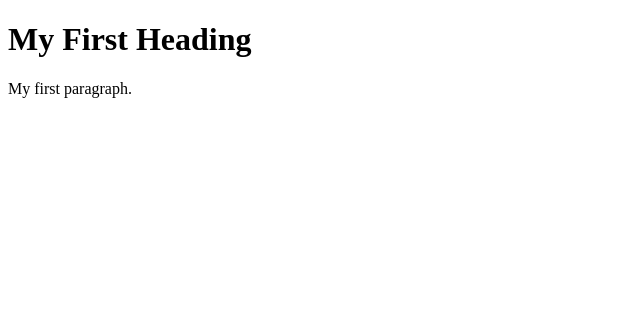
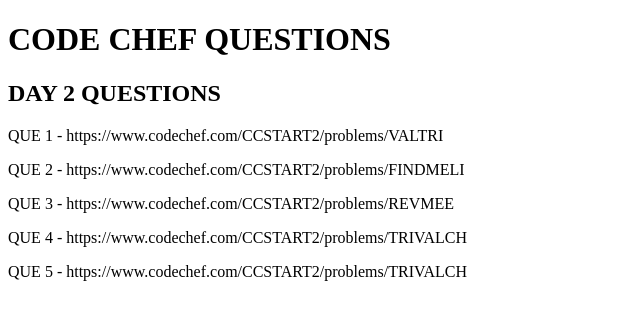
Before and after one commit to saransh0111/saransh0111.github.io, a plain HTML site: page index.html in a window 1280 px wide. Shown: the whole page, without its empty margins (0-640 px from the left). Drawn offline with Linux system fonts and the light colour scheme.

Commit message:
Update index.html

```diff
--- a/index.html
+++ b/index.html
@@ -2,9 +2,14 @@
 <html>
 <body>
 
-<h1>My First Heading</h1>
+<h1>CODE CHEF QUESTIONS</h1>
+<h2>DAY 2 QUESTIONS</h2>
+<p>QUE 1 - https://www.codechef.com/CCSTART2/problems/VALTRI</p>
+<p>QUE 2 - https://www.codechef.com/CCSTART2/problems/FINDMELI</p>
+<p>QUE 3 - https://www.codechef.com/CCSTART2/problems/REVMEE</p>
+<p>QUE 4 - https://www.codechef.com/CCSTART2/problems/TRIVALCH</p>
+<p>QUE 5 - https://www.codechef.com/CCSTART2/problems/TRIVALCH</p>
 
-<p>My first paragraph.</p>
 
 </body>
 </html>
```
